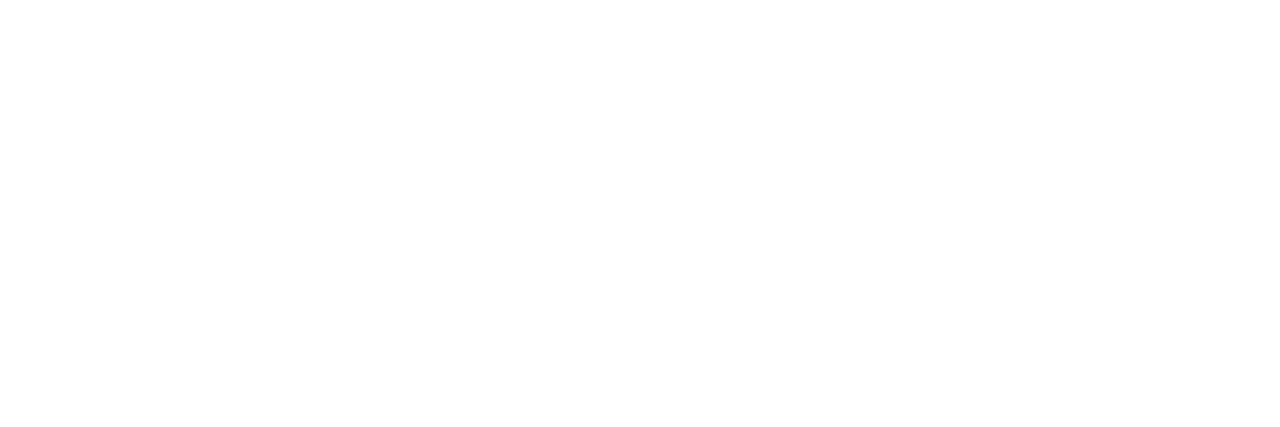
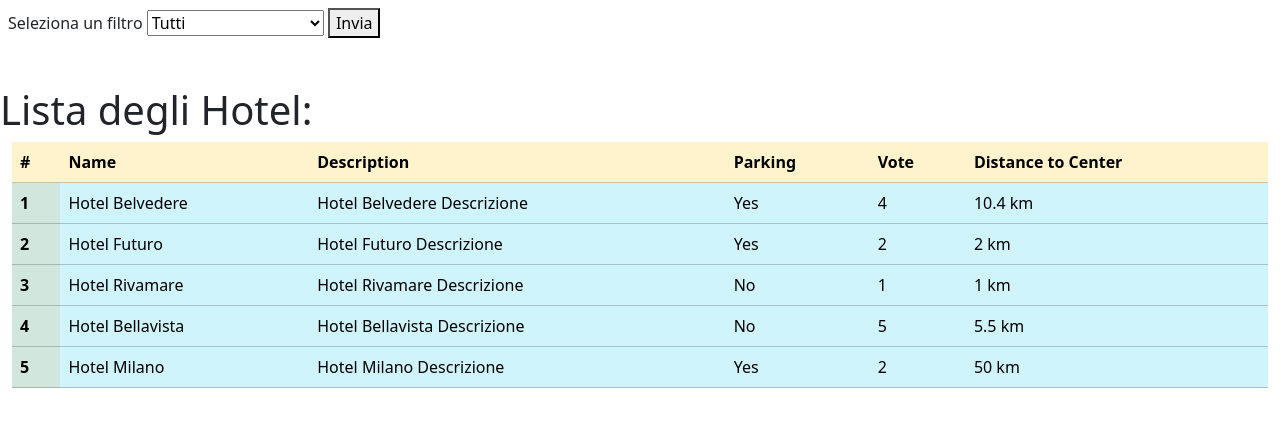
Before and after one commit to yaredghebre/php-hotel, a PHP site: page /?filter=1 in a window 1280 px wide. Before the commit the part shown is empty. Shown: the top 427 px of the page. Run offline with PHP 8.4, Linux system fonts and the light colour scheme.

Commit message:
Add: Project complete with bonuses (using continue)

```diff
--- a/index.php
+++ b/index.php
@@ -1,5 +1,50 @@
+<?php
+
+$hotels = [
+
+    [
+        'name' => 'Hotel Belvedere',
+        'description' => 'Hotel Belvedere Descrizione',
+        'parking' => true,
+        'vote' => 4,
+        'distance_to_center' => 10.4
+    ],
+    [
+        'name' => 'Hotel Futuro',
+        'description' => 'Hotel Futuro Descrizione',
+        'parking' => true,
+        'vote' => 2,
+        'distance_to_center' => 2
+    ],
+    [
+        'name' => 'Hotel Rivamare',
+        'description' => 'Hotel Rivamare Descrizione',
+        'parking' => false,
+        'vote' => 1,
+        'distance_to_center' => 1
+    ],
+    [
+        'name' => 'Hotel Bellavista',
+        'description' => 'Hotel Bellavista Descrizione',
+        'parking' => false,
+        'vote' => 5,
+        'distance_to_center' => 5.5
+    ],
+    [
+        'name' => 'Hotel Milano',
+        'description' => 'Hotel Milano Descrizione',
+        'parking' => true,
+        'vote' => 2,
+        'distance_to_center' => 50
+    ],
+
+];
+
+
+?>
 <!DOCTYPE html>
 <html lang="en">
+
 <head>
     <meta charset="UTF-8">
     <meta http-equiv="X-UA-Compatible" content="IE=edge">
@@ -8,7 +53,58 @@
     <link rel="stylesheet" href="https://cdn.jsdelivr.net/npm/bootstrap@5.3.0-alpha3/dist/css/bootstrap.min.css">
     <title>PHP Hotel</title>
 </head>
+
 <body>
+    <!-- FORM -->
+    <form class="mb-5 m-2" action="index.php" method="GET">
+        <label for="filter">Seleziona un filtro</label>
+        <select name="filter" id="filter">
+            <option value="">Tutti</option>
+            <option value="parking"> Con Parcheggio</option>
+            <option value="vote">Voto da 3 stelle in su</option>
+        </select>
+
+        <button type="submit">Invia</button>
+    </form>
+
+    <!-- TABELLA -->
+    <h1>Lista degli Hotel: </h1>
+    <div class="container-fluid">
+        <table class="table table-hover">
+            <thead>
+                <tr class="table-warning">
+                    <th scope="col">#</th>
+                    <th scope="col">Name</th>
+                    <th scope="col">Description</th>
+                    <th scope="col">Parking</th>
+                    <th scope="col">Vote</th>
+                    <th scope="col">Distance to Center</th>
+                </tr>
+            </thead>
+
+            <tbody>
+                <?php foreach ($hotels as $index => $hotel) {
+                    if ($_GET['filter'] === 'parking' && $hotel['parking'] !== true) {
+                        continue;
+                    };
+
+                    if ($_GET['filter'] === 'vote' && $hotel['vote'] <= 3) {
+                        continue;
+                    };
+                ?>
+                    <tr>
+                        <th class="table-success" scope="row"><?php echo $index + 1; ?> </th>
+                        <td class="table-info"><?php echo $hotel['name']; ?></td>
+                        <td class="table-info"><?php echo $hotel['description']; ?></td>
+                        <td class="table-info"><?php echo $hotel['parking'] ? 'Yes' : 'No'; ?></td>
+                        <td class="table-info"><?php echo $hotel['vote']; ?></td>
+                        <td class="table-info"><?php echo $hotel['distance_to_center']; ?> km</td>
+                    </tr>
+                <?php } ?>
+            </tbody>
+        </table>
+    </div>
 
 </body>
+
 </html>
```
